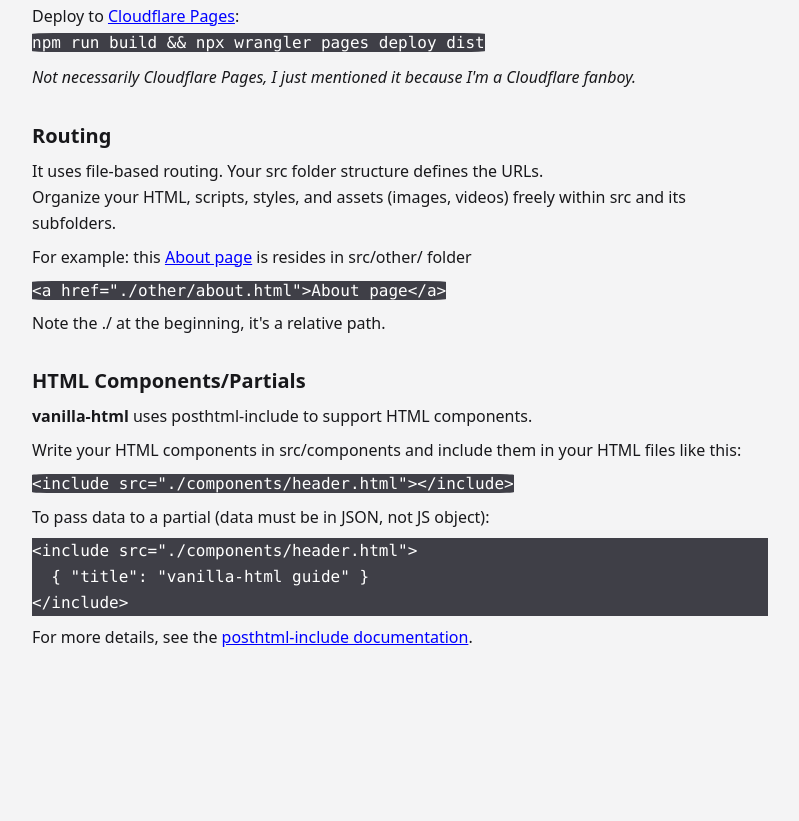
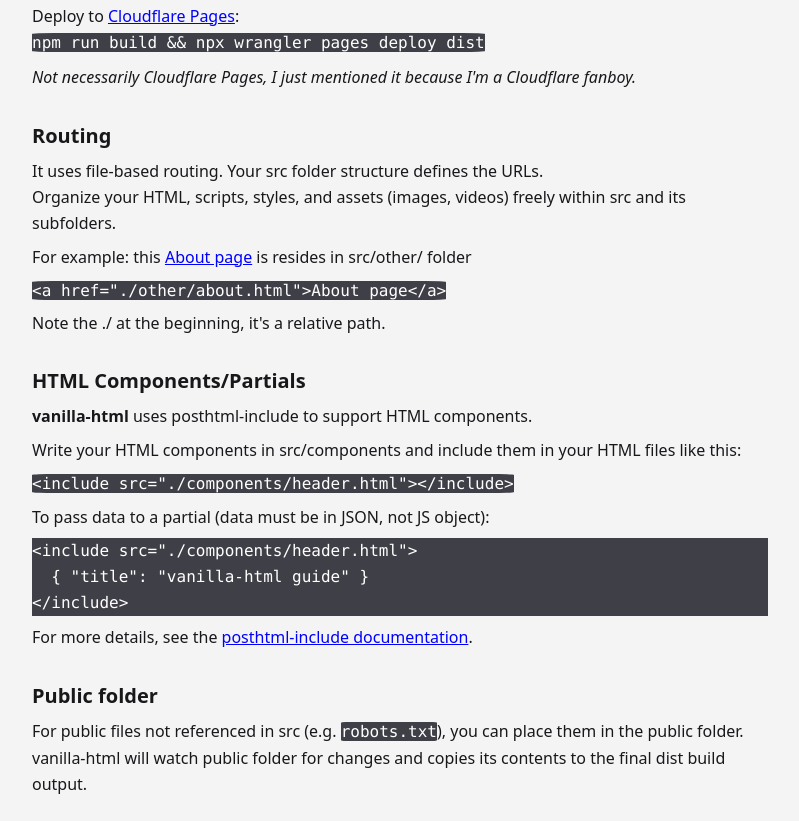
Before and after one commit to ducbao414/vanilla-html, a website built with Parcel: page src/index.html in a window 1280 px wide. Shown: the part 458-1279 px from the top of the page, without its empty margins (240-1039 px from the left). Before the commit the page ends 1132 px from the top, so only its background shows below. Built offline with nearby package versions, Linux system fonts and the light colour scheme.

Commit message:
public folder guide

```diff
--- a/src/index.html
+++ b/src/index.html
@@ -91,6 +91,13 @@
         target="_blank">posthtml-include
         documentation</a>.</p>
 
+    <h2 class="text-xl font-bold mt-8">Public folder</h2>
+    <p class="my-2 leading-relaxed">
+      For public files not referenced in src (e.g. <code>robots.txt</code>), you can place them in the public folder.
+      <br>
+      vanilla-html will watch public folder for changes and copies its contents to the final dist build output.
+    </p>
+
   </div>
 
   <script src="./index.js"></script>
```
Also changed, not shown: README.md.
